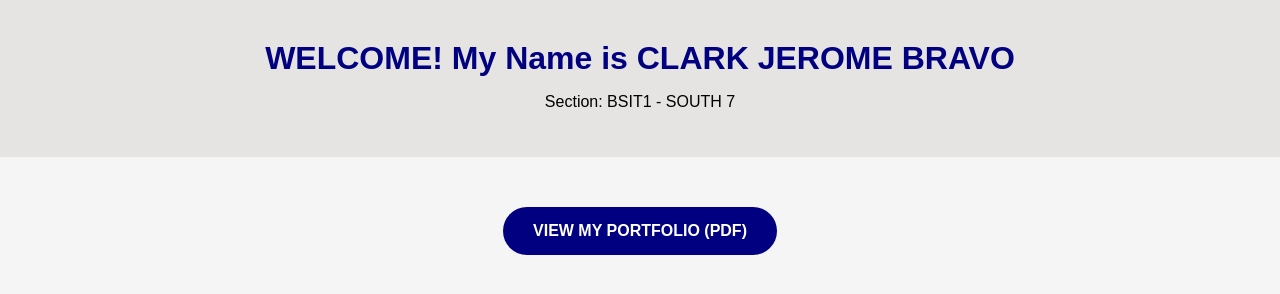
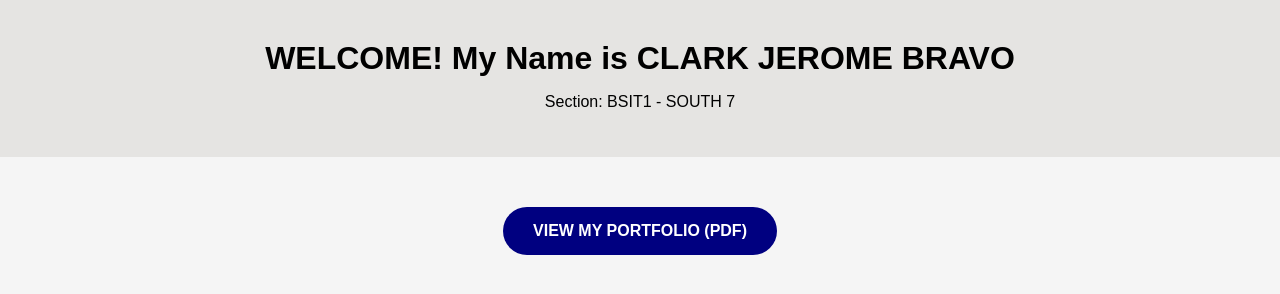
Before and after one commit to CJBravo18/portfolio-webpage, a plain HTML site: page index.html in a window 1280 px wide. Drawn offline with Linux system fonts and the light colour scheme.

Commit message:
Update index.html

```diff
--- a/index.html
+++ b/index.html
@@ -18,7 +18,7 @@
         }
 
         h1 {
-            color: #000080;
+            color: black;
             margin: 10px 0;
         }
 
@@ -45,7 +45,7 @@
 <body>
 
     <header>
-        <h1>WELCOME! My Name is CLARK JEROME BRAVO</h1>
+        <h1>WELCOME! My Name is <b></b>CLARK JEROME BRAVO</b></h1>
         <p>Section: BSIT1 - SOUTH 7</p>
     </header>
 
```
